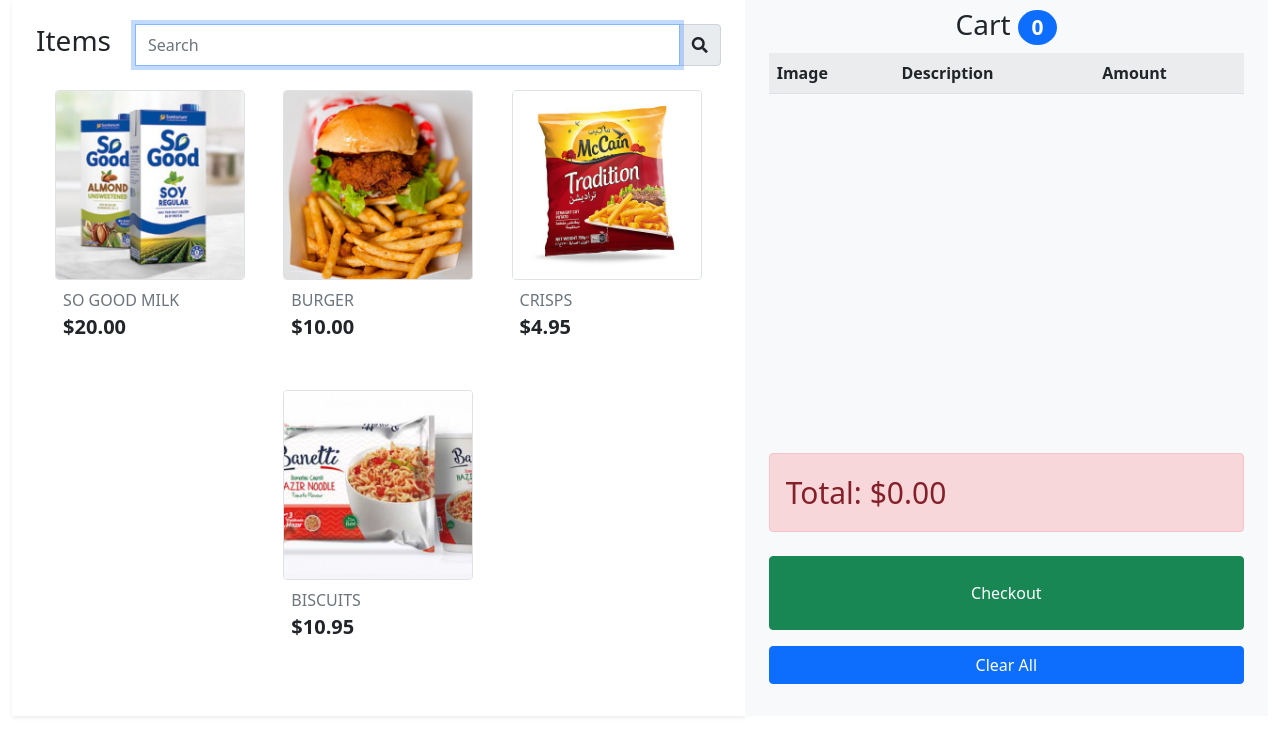
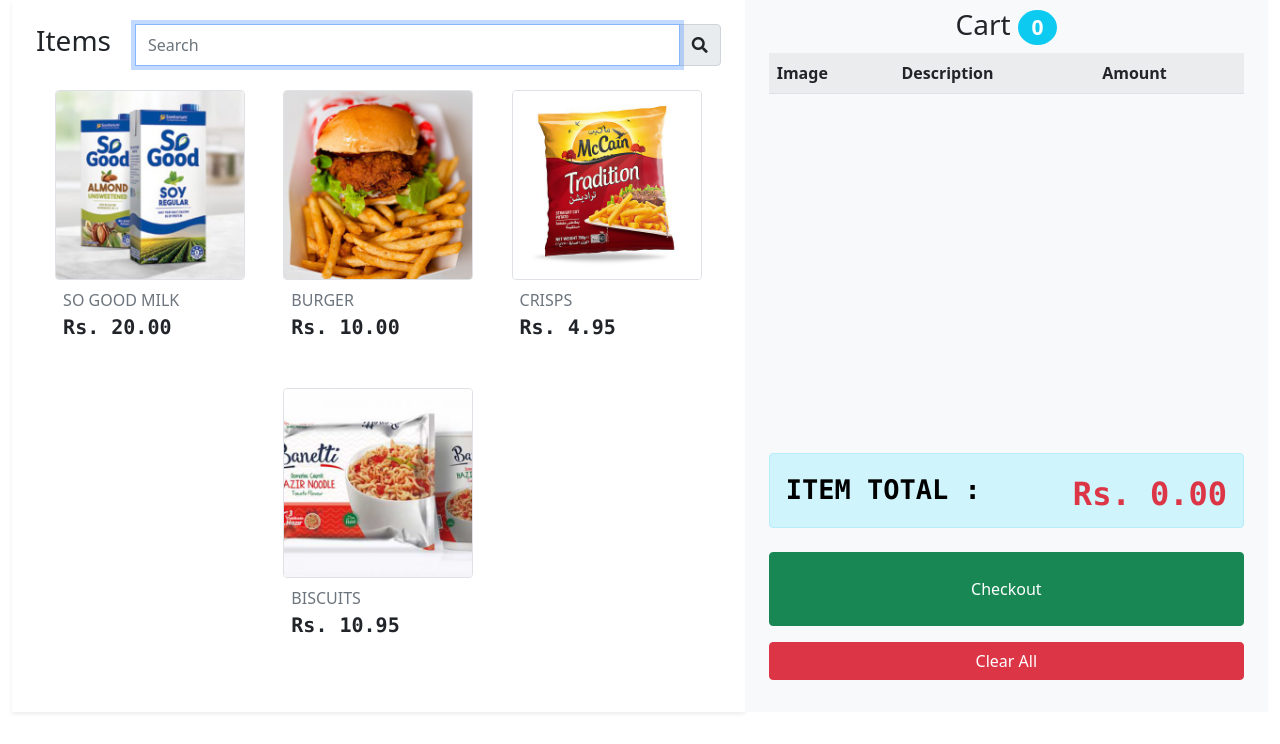
Before and after one commit to prateekbhujel/POS, a PHP site: page / in a window 1280 px wide. Shown: the part 56-800 px from the top of the page. Run offline with PHP 8.4, Linux system fonts and the light colour scheme; data comes from the database, SQL or seed files in the repository; lists and menus that the app fills with data are empty.

Commit message:
little Changes to UI and modal made.

```diff
--- a/app/views/home.view.php
+++ b/app/views/home.view.php
@@ -1,4 +1,16 @@
 <?php require views_path('partials/header');?>
+<style>
+	.hide
+	{
+		display: none;
+	}
+
+	@keyframes appear{
+		0%{opacity: 0; transform: translateY(-100px);}
+		100%{opacity: 1;transform: translateY(0px);}
+	}
+
+</style>
 
 	<div class="d-flex">
 		<div style="min-height:600px;" class="shadow-sm col-7 p-4">
@@ -16,7 +28,7 @@
 
 		<div class="col-5 bg-light p-4 pt-2">
 
-			<div><center><h3>Cart <div class="js-item-count badge bg-primary rounded-circle">0</div></h3></center></div>
+			<div><center><h3>Cart <div class="js-item-count badge bg-info rounded-circle">0</div></h3></center></div>
 
 			<div class="table-responsive" style="height:400px;overflow-y: scroll;">
 				<table class="table table-striped table-hover">
@@ -31,14 +43,26 @@
 				</table>
 			</div>
 
-			<div class="js-gtotal alert alert-danger" style="font-size:30px">Total: $0.00</div>
+			<div class="js-gtotal alert alert-info font-monospace" style="font-size:27px">
+				<span class="text-black"><b>ITEM TOTAL :</b></span> <span  class="float-end text-danger fs-2"><b>Rs. 0.00<b></span></div>
 			<div class="">
-				<button class="btn btn-success my-2 w-100 py-4">Checkout</button>
-				<button onclick="clear_all()" class="btn btn-primary my-2 w-100">Clear All</button>
+				<button onclick="show_amount_paid_modal()" class="btn btn-success my-2 w-100 py-4">Checkout</button>
+				<button onclick="clear_all()" class="btn btn-danger my-2 w-100">Clear All</button>
 			</div>
 		</div>
 	</div>
-
+	<!-- Modal Start -->
+		<div role = "close-button" onclick="hide_amount_paid_modal(event)" class="js-amount-paid-modal hide" style = "animation: appear .4s ease; background-color: #000000bb; width: 100%; height: 100%; position: fixed; left:0px; top:0px; right:0px; z-index:4;">
+			<div style="width: 500px; min-height: 200px; background-color: whitesmoke; padding: 10px; margin: auto; margin-top:100px;">
+				<h5>Checkout <button role="close-button" class="btn btn-danger float-end p-0 px-3 py-1">X</button></h5>
+				<br>
+				<input class="form-control" type="text" placeholder="Enter Amount Here"/>
+				<br>
+				<button role = "close-button" onclick="hide_amount_paid_modal(event)" class = "btn btn-secondary">Cancel</button>
+				<button class = "btn btn-primary float-end">Next</button>
+			</div>
+		</div>
+	<!-- Modal End -->
 <script>
 
 	var PRODUCTS 	= [];
@@ -143,7 +167,7 @@
 				</a>
 				<div class="p-2">
 					<div class="text-muted">${data.description}</div>
-					<div class="" style="font-size:20px"><b>$${data.amount}</b></div>
+					<div class="" style="font-size:20px"><b class="font-monospace">Rs. ${data.amount}</b></div>
 				</div>
 			</div>
 			<!--end card-->
@@ -159,9 +183,9 @@
 			<!--item-->
 			<tr>
 				<td style="width:110px"><img src="${data.image}" class="rounded border" style="width:100px;height:100px"></td>
-				<td class="text-primary">
+				<td class="text-secondary"><b>
 					${data.description}
-
+					</b>
 					<div class="input-group my-3" style="max-width:150px">
 					  <span index="${index}" onclick="change_qty('down',event)" class="input-group-text" style="cursor: pointer;"><i class="fa fa-minus text-primary"></i></span>
 					  <input index="${index}" onblur="change_qty('input',event)" type="text" class="form-control text-primary text-center" placeholder="1" value="${data.qty}" >
@@ -169,8 +193,8 @@
 					</div>
 
 				</td>
-				<td style="font-size:20px">
-					<b>$${data.amount}</b>
+				<td style="font-size:23px" class="font-monospace">
+					<b>Rs. ${data.amount}</b>
 					<button onclick="clear_item(${index})" class="float-end btn btn-danger btn-sm"><i class="fa fa-times"></i></button>
 				</td>
 			</tr>
@@ -229,7 +253,8 @@
 		}
 
 		var gtotal_div = document.querySelector(".js-gtotal");
-		gtotal_div.innerHTML = "Total: $" + grand_total;
+		var total = `<span class="text-black"> <b>ITEM TOTAL : </b></span> <span class="text-danger float-end fs-2"> <b>Rs. `;
+		gtotal_div.innerHTML = total + grand_total + " </b></span>";
 	}
 
 	function clear_all()
@@ -289,6 +314,23 @@
 		}
 	}
 
+
+	function show_amount_paid_modal()
+	{
+    	var mydiv = document.querySelector(".js-amount-paid-modal");
+    	mydiv.style.display = "block";
+	}
+
+	function hide_amount_paid_modal(e)
+	{
+		if(e.target.getAttribute("role") == "close-button")
+		{
+			var mydiv = document.querySelector(".js-amount-paid-modal");
+			mydiv.style.display = "none";
+		}
+	}
+
+
 	send_data({
 
 		data_type:"search",
```
Also changed, not shown: app/views/admin/products.view.php (+5 -5 lines).
